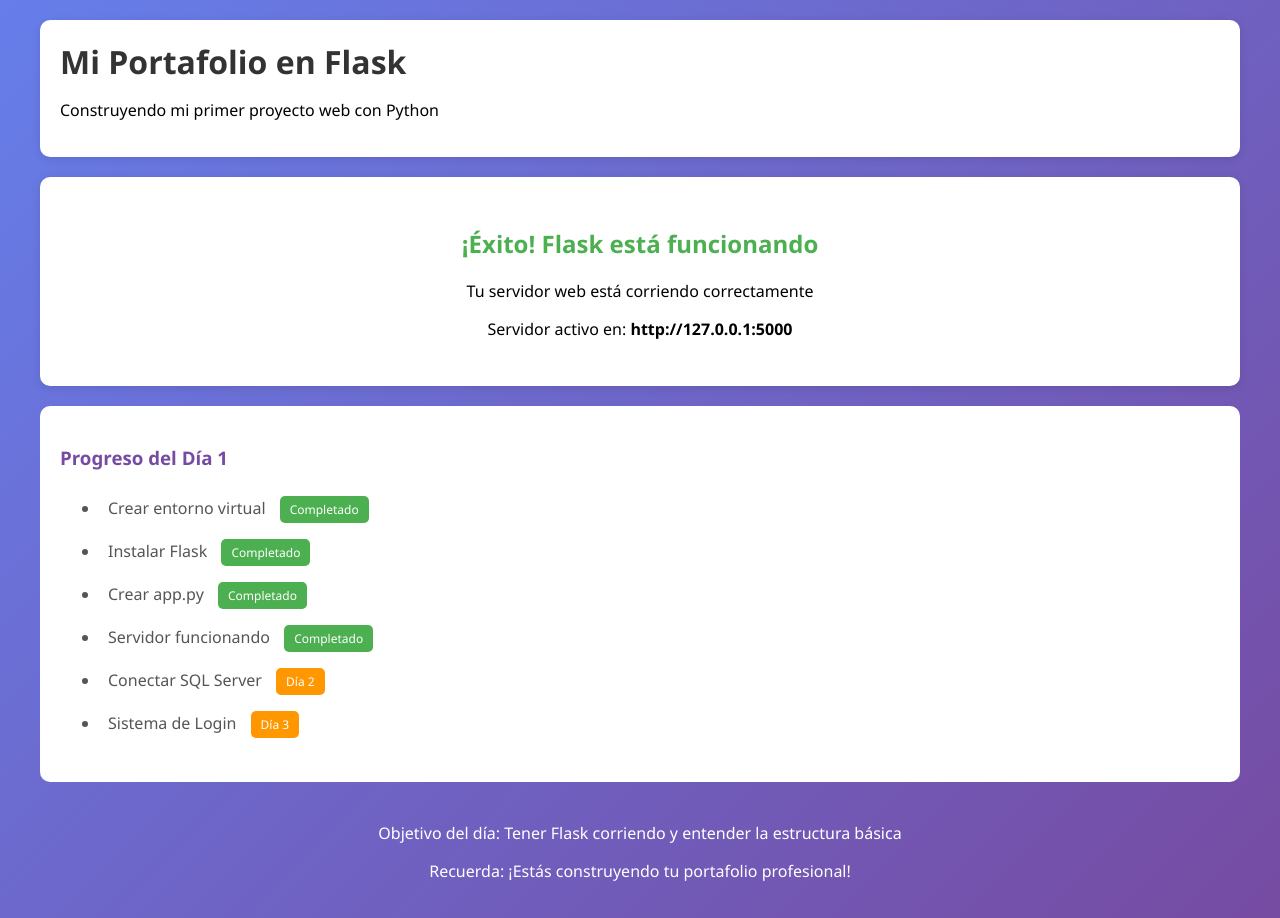
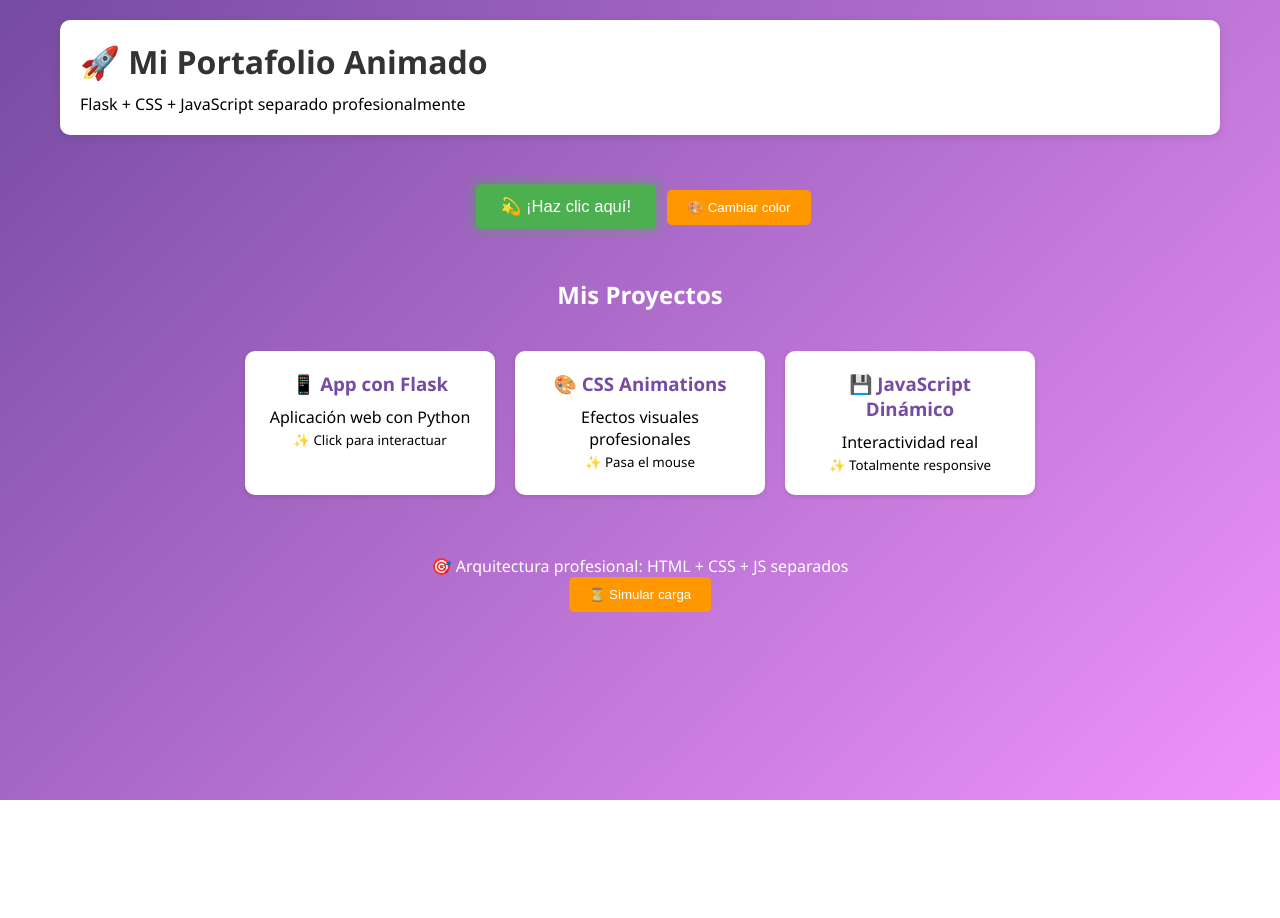
Before and after one commit to Gato-01/mi-portafolio-python, a Flask app: page / in a window 1280 px wide. After the commit the page ends 800 px from the top, so only its background shows below. Run offline with Flask 3, Linux system fonts and the light colour scheme.

Commit message:
Separar css y JS en carpetas

```diff
--- /dev/null
+++ b/static/css/style.css
@@ -0,0 +1,190 @@
+/* ============================================
+   MI PORTAFOLIO - ESTILOS Y ANIMACIONES
+   ============================================ */
+
+* {
+    margin: 0;
+    padding: 0;
+    box-sizing: border-box;
+}
+
+/* ========== FONDO ANIMADO ========== */
+body {
+    font-family: 'Segoe UI', Tahoma, Geneva, Verdana, sans-serif;
+    background: linear-gradient(135deg, #667eea 0%, #764ba2 100%);
+    min-height: 100vh;
+    animation: fondoAnimado 10s infinite alternate;
+}
+
+@keyframes fondoAnimado {
+    0% {
+        background: linear-gradient(135deg, #667eea 0%, #764ba2 100%);
+    }
+    100% {
+        background: linear-gradient(135deg, #764ba2 0%, #f093fb 100%);
+    }
+}
+
+/* ========== CONTENEDOR PRINCIPAL ========== */
+.container {
+    max-width: 1200px;
+    margin: 0 auto;
+    padding: 20px;
+}
+
+/* ========== HEADER CON ANIMACIÓN ========== */
+header {
+    background: white;
+    padding: 20px;
+    border-radius: 10px;
+    margin-bottom: 20px;
+    box-shadow: 0 2px 10px rgba(0,0,0,0.1);
+    transform: translateX(-100%);
+    animation: deslizar 0.8s ease-out forwards;
+}
+
+@keyframes deslizar {
+    to {
+        transform: translateX(0);
+    }
+}
+
+header h1 {
+    color: #333;
+    margin-bottom: 10px;
+}
+
+/* ========== TARJETAS DE PROYECTOS ========== */
+.proyectos-container {
+    display: flex;
+    justify-content: center;
+    flex-wrap: wrap;
+    gap: 20px;
+    margin: 40px 0;
+}
+
+.proyecto-card {
+    background: white;
+    border-radius: 10px;
+    padding: 20px;
+    width: 250px;
+    text-align: center;
+    transition: all 0.3s ease;
+    cursor: pointer;
+    box-shadow: 0 2px 5px rgba(0,0,0,0.1);
+}
+
+.proyecto-card:hover {
+    transform: translateY(-10px) scale(1.05);
+    box-shadow: 0 10px 30px rgba(0,0,0,0.2);
+}
+
+.proyecto-card h3 {
+    color: #764ba2;
+    margin-bottom: 10px;
+}
+
+/* ========== BOTONES ANIMADOS ========== */
+.btn-animado {
+    background: #4CAF50;
+    color: white;
+    border: none;
+    padding: 12px 24px;
+    border-radius: 5px;
+    font-size: 16px;
+    cursor: pointer;
+    transition: all 0.3s;
+    animation: pulso 2s infinite;
+    margin: 10px;
+}
+
+@keyframes pulso {
+    0% {
+        transform: scale(1);
+        box-shadow: 0 0 0 0 rgba(76, 175, 80, 0.7);
+    }
+    70% {
+        transform: scale(1.05);
+        box-shadow: 0 0 0 10px rgba(76, 175, 80, 0);
+    }
+    100% {
+        transform: scale(1);
+        box-shadow: 0 0 0 0 rgba(76, 175, 80, 0);
+    }
+}
+
+.btn-animado:hover {
+    background: #45a049;
+    transform: scale(1.1);
+    animation: none;
+}
+
+.btn-secundario {
+    background: #ff9800;
+    color: white;
+    border: none;
+    padding: 10px 20px;
+    border-radius: 5px;
+    cursor: pointer;
+    transition: all 0.3s;
+}
+
+.btn-secundario:hover {
+    background: #e68900;
+    transform: translateY(-2px);
+}
+
+/* ========== LOADER ANIMADO ========== */
+.loader {
+    border: 4px solid #f3f3f3;
+    border-top: 4px solid #3498db;
+    border-radius: 50%;
+    width: 40px;
+    height: 40px;
+    animation: spin 1s linear infinite;
+    margin: 20px auto;
+}
+
+@keyframes spin {
+    0% { transform: rotate(0deg); }
+    100% { transform: rotate(360deg); }
+}
+
+/* ========== FOOTER ========== */
+footer {
+    text-align: center;
+    margin-top: 40px;
+    color: white;
+    padding: 20px;
+}
+
+/* ========== CLASES PARA JAVASCRIPT ========== */
+.oculto {
+    display: none;
+}
+
+.mensaje-exito {
+    background: #4CAF50;
+    color: white;
+    padding: 10px;
+    border-radius: 5px;
+    margin: 10px 0;
+    animation: fadeIn 0.5s;
+}
+
+@keyframes fadeIn {
+    from { opacity: 0; transform: translateY(-20px); }
+    to { opacity: 1; transform: translateY(0); }
+}
+
+/* ========== RESPONSIVE ========== */
+@media (max-width: 768px) {
+    .proyecto-card {
+        width: 100%;
+        max-width: 300px;
+    }
+
+    .container {
+        padding: 10px;
+    }
+}
--- /dev/null
+++ b/static/js/script.js
@@ -0,0 +1,151 @@
+// ============================================
+// MI PORTAFOLIO - INTERACTIVIDAD Y ANIMACIONES
+// ============================================
+
+// ========== CONTADOR DE VISITAS ==========
+let visitas = localStorage.getItem('visitas') || 0;
+visitas++;
+localStorage.setItem('visitas', visitas);
+console.log(`📊 Visitas a mi portafolio: ${visitas}`);
+
+// Mostrar visitas en consola (modo desarrollo)
+console.log(`🚀 Portafolio de Gato-01 cargado correctamente`);
+
+// ========== FUNCIONES GLOBALES ==========
+
+// Función para mostrar mensaje de bienvenida
+function mostrarMensaje() {
+    alert("🎉 ¡Bienvenido a mi portafolio! Este mensaje es desde JavaScript puro");
+
+    // Crear un mensaje flotante
+    const mensaje = document.createElement('div');
+    mensaje.textContent = '✅ JavaScript funcionando correctamente';
+    mensaje.className = 'mensaje-exito';
+    mensaje.style.position = 'fixed';
+    mensaje.style.top = '20px';
+    mensaje.style.right = '20px';
+    mensaje.style.zIndex = '1000';
+
+    document.body.appendChild(mensaje);
+
+    // Eliminar después de 3 segundos
+    setTimeout(() => {
+        mensaje.remove();
+    }, 3000);
+}
+
+// Función para mostrar el loader animado
+function mostrarLoader() {
+    const loader = document.getElementById('loader');
+    if (loader) {
+        loader.classList.remove('oculto');
+
+        // Simular una carga (como si consultara datos)
+        setTimeout(() => {
+            loader.classList.add('oculto');
+            mostrarNotificacion('✅ Carga completada con éxito');
+        }, 2000);
+    }
+}
+
+// Función para mostrar notificaciones personalizadas
+function mostrarNotificacion(mensaje, tipo = 'exito') {
+    const notificacion = document.createElement('div');
+    notificacion.textContent = mensaje;
+    notificacion.className = `mensaje-${tipo}`;
+    notificacion.style.position = 'fixed';
+    notificacion.style.bottom = '20px';
+    notificacion.style.right = '20px';
+    notificacion.style.backgroundColor = tipo === 'exito' ? '#4CAF50' : '#f44336';
+    notificacion.style.color = 'white';
+    notificacion.style.padding = '12px';
+    notificacion.style.borderRadius = '5px';
+    notificacion.style.zIndex = '1000';
+    notificacion.style.animation = 'fadeIn 0.3s';
+
+    document.body.appendChild(notificacion);
+
+    setTimeout(() => {
+        notificacion.style.animation = 'fadeOut 0.3s';
+        setTimeout(() => notificacion.remove(), 300);
+    }, 3000);
+}
+
+// Función para cambiar el color de fondo temporalmente
+function cambiarColorTemporal() {
+    const body = document.body;
+    body.style.transition = 'background 0.5s';
+
+    // Cambiar a un color aleatorio
+    const colores = ['#667eea', '#764ba2', '#f093fb', '#4facfe'];
+    const colorAleatorio = colores[Math.floor(Math.random() * colores.length)];
+    body.style.background = `linear-gradient(135deg, ${colorAleatorio} 0%, #764ba2 100%)`;
+
+    mostrarNotificacion(`🎨 Color cambiado a: ${colorAleatorio}`);
+
+    // Restaurar después de 3 segundos
+    setTimeout(() => {
+        body.style.background = '';
+    }, 3000);
+}
+
+// ========== EVENTOS AL CARGAR LA PÁGINA ==========
+document.addEventListener('DOMContentLoaded', function() {
+    console.log('📄 DOM completamente cargado');
+
+    // Agregar evento a todas las tarjetas de proyectos
+    const tarjetas = document.querySelectorAll('.proyecto-card');
+    tarjetas.forEach((tarjeta, index) => {
+        tarjeta.addEventListener('click', () => {
+            const proyecto = tarjeta.querySelector('h3').textContent;
+            mostrarNotificacion(`📂 Abriendo ${proyecto} (demo)`);
+        });
+
+        // Efecto de seguimiento del mouse
+        tarjeta.addEventListener('mousemove', (e) => {
+            const rect = tarjeta.getBoundingClientRect();
+            const x = e.clientX - rect.left;
+            const y = e.clientY - rect.top;
+
+            tarjeta.style.transform = `translateY(-10px) scale(1.05) rotateX(${(y - 100) / 50}deg) rotateY(${(x - 125) / 50}deg)`;
+        });
+
+        tarjeta.addEventListener('mouseleave', () => {
+            tarjeta.style.transform = '';
+        });
+    });
+
+    // Efecto de escritura automática en el título (opcional)
+    // escribirTitulo();
+});
+
+// ========== FUNCIÓN DE EFECTO MÁQUINA DE ESCRIBIR ==========
+function escribirTitulo() {
+    const tituloElement = document.querySelector('header h1');
+    if (!tituloElement) return;
+
+    const textoOriginal = tituloElement.textContent;
+    tituloElement.textContent = '';
+
+    let i = 0;
+    const intervalo = setInterval(() => {
+        if (i < textoOriginal.length) {
+            tituloElement.textContent += textoOriginal.charAt(i);
+            i++;
+        } else {
+            clearInterval(intervalo);
+        }
+    }, 100);
+}
+
+// ========== MANEJO DE ERRORES ==========
+window.addEventListener('error', function(e) {
+    console.error('❌ Error detectado:', e.error);
+    mostrarNotificacion('⚠️ Se ha producido un error, pero el portafolio sigue funcionando', 'error');
+});
+
+// ========== EXPORTAR FUNCIONES PARA USAR EN HTML ==========
+// Las funciones están disponibles globalmente para los botones
+window.mostrarMensaje = mostrarMensaje;
+window.mostrarLoader = mostrarLoader;
+window.cambiarColorTemporal = cambiarColorTemporal;
--- a/templates/base.html
+++ b/templates/base.html
@@ -3,117 +3,65 @@
 <head>
     <meta charset="UTF-8">
     <meta name="viewport" content="width=device-width, initial-scale=1.0">
-    <title>Mi Portafolio - Día 1</title>
-    <style>
-        body {
-            font-family: 'Segoe UI', Tahoma, Geneva, Verdana, sans-serif;
-            margin: 0;
-            padding: 0;
-            background: linear-gradient(135deg, #667eea 0%, #764ba2 100%);
-            min-height: 100vh;
-        }
+    <title>Mi Portafolio - Gato-01</title>
 
-        .container {
-            max-width: 1200px;
-            margin: 0 auto;
-            padding: 20px;
-        }
-
-        header {
-            background: white;
-            padding: 20px;
-            border-radius: 10px;
-            margin-bottom: 20px;
-            box-shadow: 0 2px 10px rgba(0,0,0,0.1);
-        }
-
-        h1 {
-            color: #333;
-            margin: 0;
-        }
-
-        .success-box {
-            background: white;
-            border-radius: 10px;
-            padding: 30px;
-            text-align: center;
-            box-shadow: 0 2px 10px rgba(0,0,0,0.1);
-        }
-
-        .success-box h2 {
-            color: #4CAF50;
-        }
-
-        .tasks {
-            background: white;
-            border-radius: 10px;
-            padding: 20px;
-            margin-top: 20px;
-        }
-
-        .tasks h3 {
-            color: #764ba2;
-        }
-
-        .tasks li {
-            padding: 8px;
-            color: #555;
-        }
-
-        .status {
-            display: inline-block;
-            padding: 5px 10px;
-            border-radius: 5px;
-            font-size: 12px;
-            margin-left: 10px;
-        }
-
-        .done {
-            background: #4CAF50;
-            color: white;
-        }
-
-        .pending {
-            background: #ff9800;
-            color: white;
-        }
-
-        footer {
-            text-align: center;
-            margin-top: 40px;
-            color: white;
-        }
-    </style>
+    <!-- CSS - Estilos y animaciones -->
+    <link rel="stylesheet" href="{{ url_for('static', filename='css/style.css') }}">
 </head>
 <body>
     <div class="container">
         <header>
-            <h1> Mi Portafolio en Flask</h1>
-            <p>Construyendo mi primer proyecto web con Python</p>
+            <h1>🚀 Mi Portafolio Animado</h1>
+            <p>Flask + CSS + JavaScript separado profesionalmente</p>
         </header>
 
-        <div class="success-box">
-            <h2> ¡Éxito! Flask está funcionando</h2>
-            <p>Tu servidor web está corriendo correctamente</p>
-            <p> Servidor activo en: <strong>http://127.0.0.1:5000</strong></p>
+        <!-- Sección de botones interactivos -->
+        <div style="text-align: center; margin: 40px 0;">
+            <button class="btn-animado" onclick="mostrarMensaje()">
+                💫 ¡Haz clic aquí!
+            </button>
+
+            <button class="btn-secundario" onclick="cambiarColorTemporal()">
+                🎨 Cambiar color
+            </button>
         </div>
 
-        <div class="tasks">
-            <h3> Progreso del Día 1</h3>
-            <ul>
-                <li> Crear entorno virtual <span class="status done">Completado</span></li>
-                <li>Instalar Flask <span class="status done">Completado</span></li>
-                <li> Crear app.py <span class="status done">Completado</span></li>
-                <li>Servidor funcionando <span class="status done">Completado</span></li>
-                <li>Conectar SQL Server <span class="status pending">Día 2</span></li>
-                <li>Sistema de Login <span class="status pending">Día 3</span></li>
-            </ul>
+        <!-- Contenedor de proyectos -->
+        <div style="text-align: center;">
+            <h2 style="color: white;">Mis Proyectos</h2>
+            <div class="proyectos-container">
+                <div class="proyecto-card">
+                    <h3>📱 App con Flask</h3>
+                    <p>Aplicación web con Python</p>
+                    <small>✨ Click para interactuar</small>
+                </div>
+
+                <div class="proyecto-card">
+                    <h3>🎨 CSS Animations</h3>
+                    <p>Efectos visuales profesionales</p>
+                    <small>✨ Pasa el mouse</small>
+                </div>
+
+                <div class="proyecto-card">
+                    <h3>💾 JavaScript Dinámico</h3>
+                    <p>Interactividad real</p>
+                    <small>✨ Totalmente responsive</small>
+                </div>
+            </div>
         </div>
 
+        <!-- Loader oculto inicialmente -->
+        <div id="loader" class="loader oculto"></div>
+
         <footer>
-            <p> Objetivo del día: Tener Flask corriendo y entender la estructura básica</p>
-            <p> Recuerda: ¡Estás construyendo tu portafolio profesional!</p>
+            <p>🎯 Arquitectura profesional: HTML + CSS + JS separados</p>
+            <button class="btn-secundario" onclick="mostrarLoader()">
+                ⏳ Simular carga
+            </button>
         </footer>
     </div>
+
+    <!-- JavaScript - Al final del body para mejor rendimiento -->
+    <script src="{{ url_for('static', filename='js/script.js') }}"></script>
 </body>
 </html>
```
